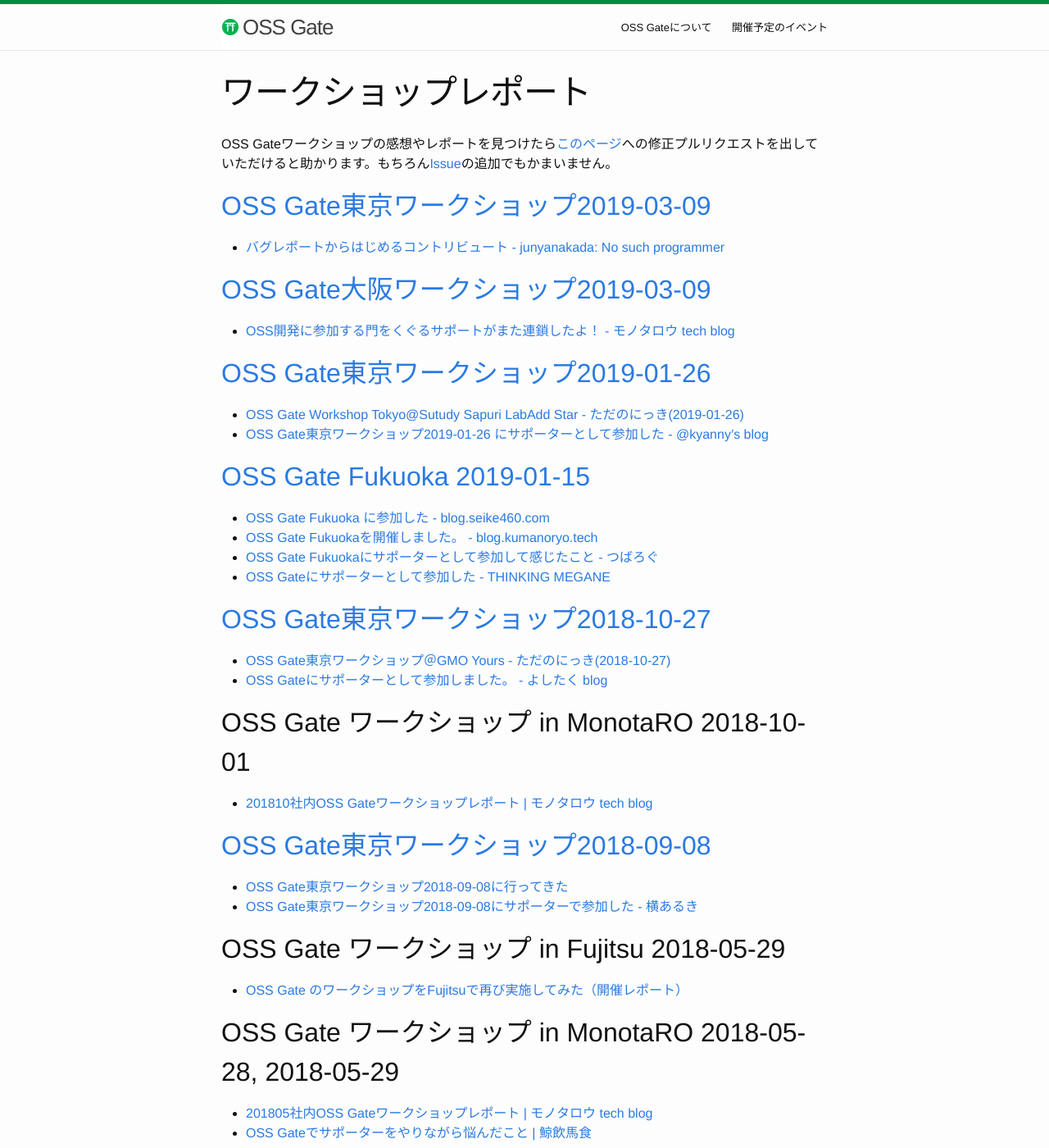
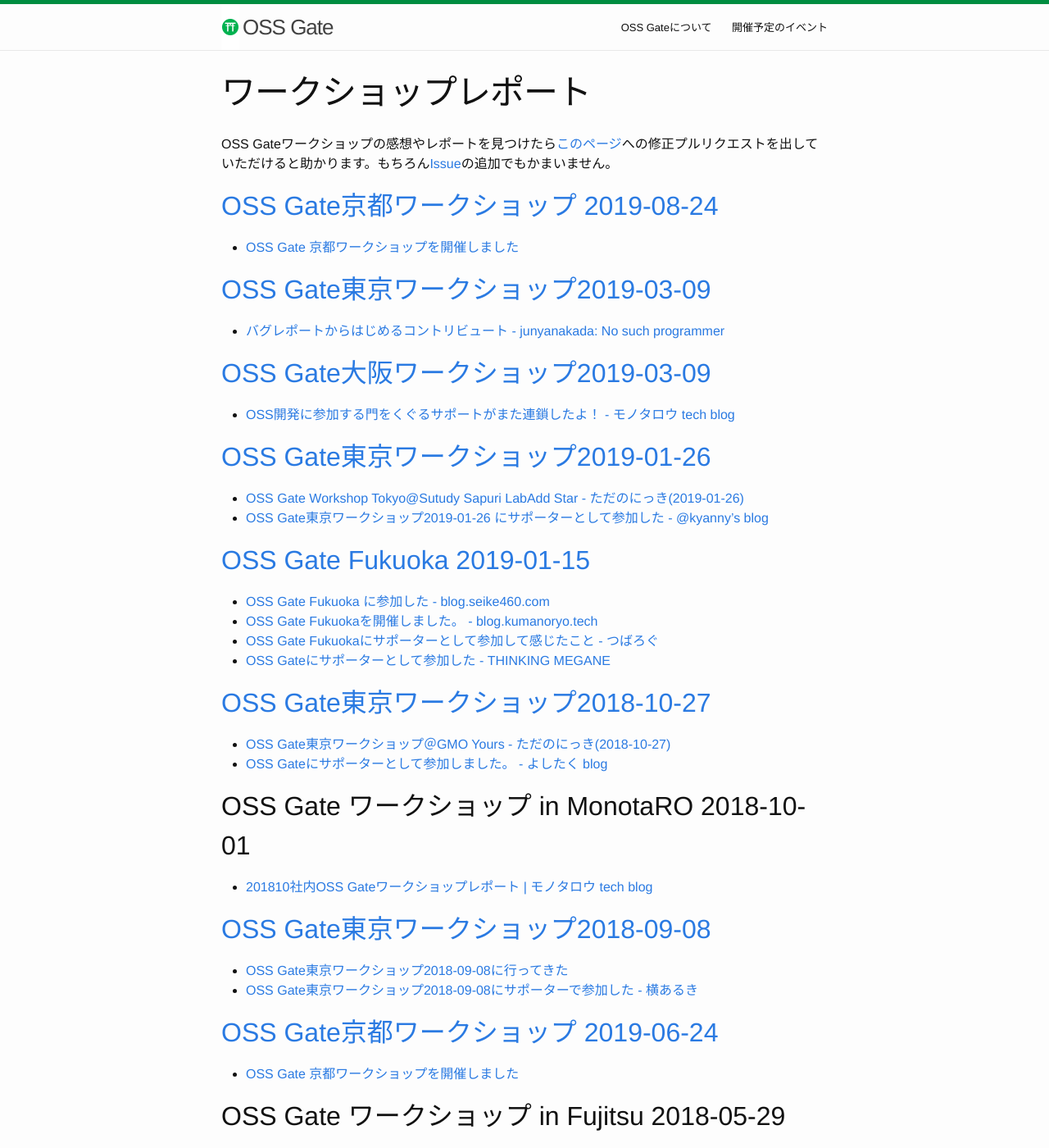
Before and after one commit to oss-gate/oss-gate.github.io, a Jekyll site: the page built from workshop/report.md, in a window 1280 px wide and 1400 px high. Shown: the whole window at 82% size. Built offline with Jekyll 4.4.1, drawn with Linux system fonts in a browser that asks for light colours; comment, search, counter and statistics services are not loaded.

Commit message:
レポートを追加
- OSS Gate京都ワークショップ 2018-06-24
- OSS Gate京都ワークショップ 2019-08-24

```diff
--- a/workshop/report.md
+++ b/workshop/report.md
@@ -4,6 +4,9 @@
 ---
 
 OSS Gateワークショップの感想やレポートを見つけたら[このページ](https://github.com/oss-gate/oss-gate.github.io/blob/master/workshop/report.md)への修正プルリクエストを出していただけると助かります。もちろん[Issue](https://github.com/oss-gate/oss-gate.github.io/issues)の追加でもかまいません。
+
+## [OSS Gate京都ワークショップ 2019-08-24](https://oss-gate.doorkeeper.jp/events/94677)
+  * [OSS Gate 京都ワークショップを開催しました](https://masayuki14.hatenablog.com/entry/2019/08/26/OSS_Gateワークショップ京都を開催しました)
 
 ## [OSS Gate東京ワークショップ2019-03-09](https://oss-gate.doorkeeper.jp/events/86157)
   * [バグレポートからはじめるコントリビュート - junyanakada: No such programmer](https://junyanakada.com/begin-to-contribute-with-bug-reporting.html)
@@ -31,6 +34,9 @@
 ## [OSS Gate東京ワークショップ2018-09-08](https://oss-gate.doorkeeper.jp/events/76040)
   * [OSS Gate東京ワークショップ2018-09-08に行ってきた](https://qiita.com/Mizmiz1229Xx/items/ee2341f7d2933132e05a)
   * [OSS Gate東京ワークショップ2018-09-08にサポーターで参加した - 横あるき](https://kuno.kdns.info/2018/09/oss-gate-workshop-2018-09-08/)
+
+## [OSS Gate京都ワークショップ 2019-06-24](https://oss-gate.doorkeeper.jp/events/73313)
+  * [OSS Gate 京都ワークショップを開催しました](https://masayuki14.hatenablog.com/entry/2018/06/30/180000)
 
 ## OSS Gate ワークショップ in Fujitsu 2018-05-29
   * [OSS Gate のワークショップをFujitsuで再び実施してみた（開催レポート）]({{ site.baseurl }}{% post_url 2018-05-29-workshop-report-in-fujitsu %})
```
